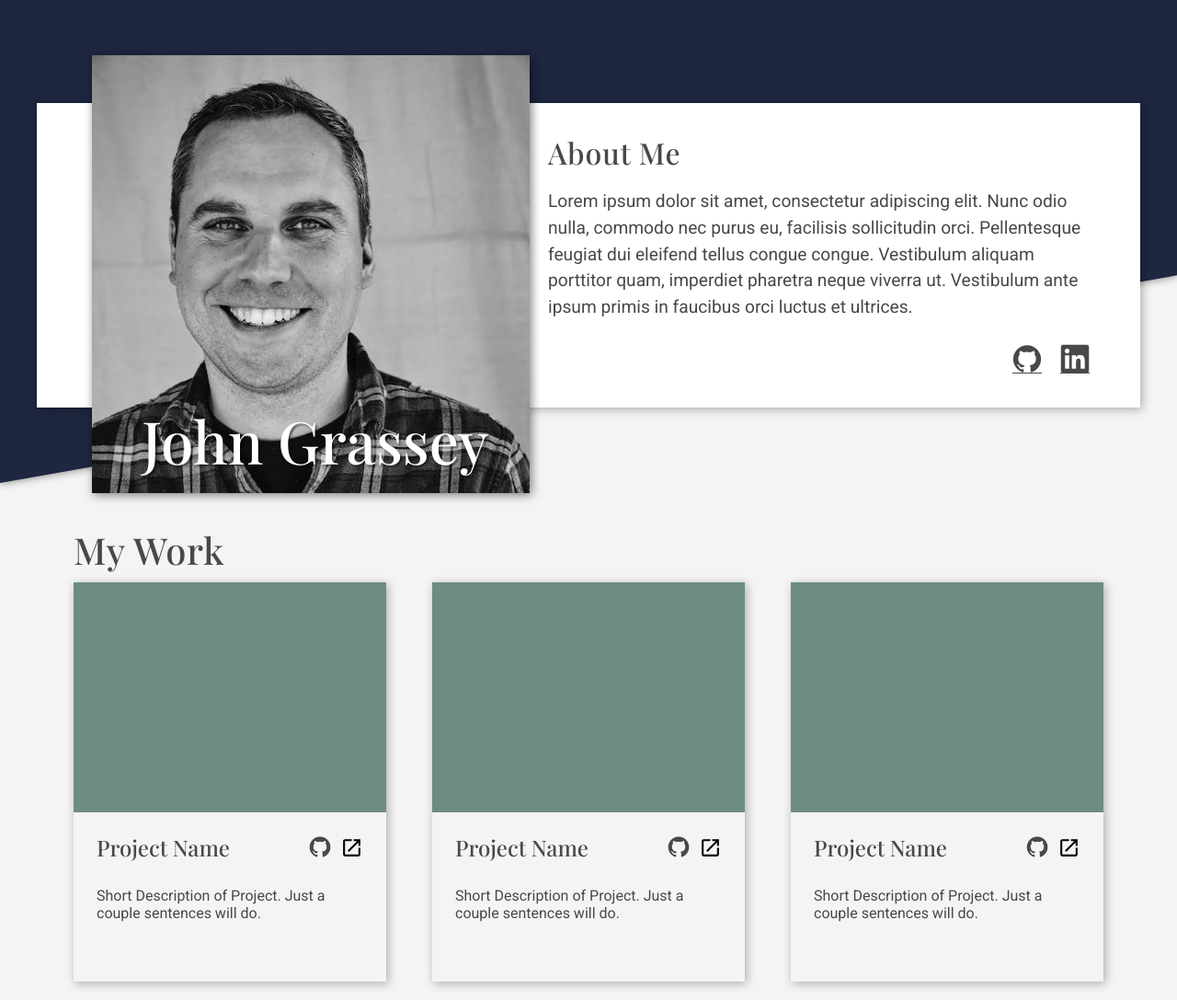
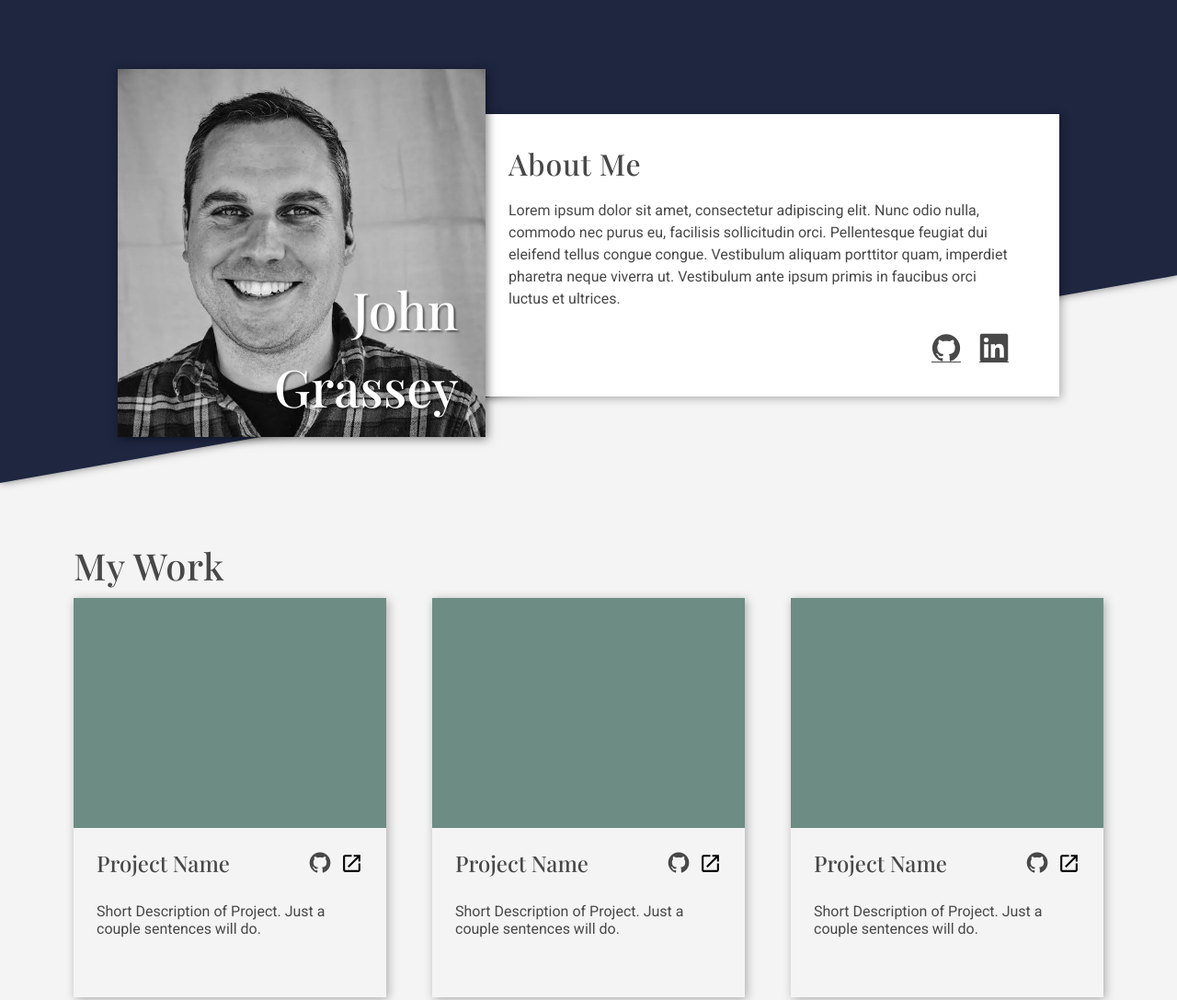
Before and after one commit to johngrassey/portfolio, a plain HTML site: page index.html in a window 1280 px wide. Shown: the top 1087 px of the page at 92% size. Drawn offline with nearby package versions, Linux system fonts and the light colour scheme; a web font is replaced by a local one.

Commit message:
Update Header to Flex
So that everything lined up correctly per the specs

```diff
--- a/index.html
+++ b/index.html
@@ -19,6 +19,8 @@
   </head>
   <body>
     <header>
+      <div class="slope"></div>
+      <div class="contentwrapper">
         <div class="image-container">
           <img
             src="images/head.jpg"
@@ -26,16 +28,14 @@
           />
           <h1>John Grassey</h1>
         </div>
-    </header>
-    <div class="slope"></div>
         <div class="about">
           <h2>About Me</h2>
           <p>
             Lorem ipsum dolor sit amet, consectetur adipiscing elit. Nunc odio
-        nulla, commodo nec purus eu, facilisis sollicitudin orci. Pellentesque
-        feugiat dui eleifend tellus congue congue. Vestibulum aliquam porttitor
-        quam, imperdiet pharetra neque viverra ut. Vestibulum ante ipsum primis
-        in faucibus orci luctus et ultrices.
+            nulla, commodo nec purus eu, facilisis sollicitudin orci.
+            Pellentesque feugiat dui eleifend tellus congue congue. Vestibulum
+            aliquam porttitor quam, imperdiet pharetra neque viverra ut.
+            Vestibulum ante ipsum primis in faucibus orci luctus et ultrices.
           </p>
           <div class="socials">
             <a href="https://github.com/johngrassey"
@@ -46,6 +46,9 @@
             ></a>
           </div>
         </div>
+      </div>
+    </header>
+
     <div class="work">
       <h2>My Work</h2>
       <div class="projectlist">
--- a/style.css
+++ b/style.css
@@ -58,7 +58,7 @@ body {
 HEADER
 */
 
-header {
+.contentwrapper {
   max-width: 1400px;
   margin: auto;
 }
@@ -267,7 +267,7 @@ p.pitch {
 
 /* MEDIA QUERIES */
 
-@media (min-width: 500px) {
+@media (min-width: 550px) {
   /* PROJECT LIST */
 
   .projectlist {
@@ -309,7 +309,7 @@ p.pitch {
   h1 {
     top: 50px;
     right: 45px;
-    font-size: 4rem;
+    font-size: 3.5rem;
     text-align: right;
   }
 
@@ -325,7 +325,7 @@ p.pitch {
   }
 
   .about h2 {
-    font-size: 2rem;
+    font-size: 1.75rem;
   }
 
   .about p {
@@ -344,11 +344,15 @@ p.pitch {
     justify-content: space-between;
     max-width: 1400px;
     margin: auto;
-    padding: 0px 50px;
+    padding: 50px 50px;
+    gap: 50px;
   }
 
   .footertext {
     padding: 0px;
+    display: flex;
+    flex-direction: column;
+    margin: 25px 0px;
   }
 
   footer h2 {
@@ -359,14 +363,8 @@ p.pitch {
     justify-content: start;
   }
 
-  .footertext {
-    display: flex;
-    flex-direction: column;
-    margin: 25px 0px;
-  }
-
   footer img {
-    margin: 50px;
+    margin: 0px;
     max-width: 40%;
     height: auto;
   }
@@ -376,14 +374,23 @@ p.pitch {
   }
 }
 
-@media (min-width: 1000px) {
+@media (min-width: 1024px) {
   /* HEADER */
 
+  .contentwrapper {
+    display: flex;
+    align-items: center;
+    justify-content: center;
+    max-width: 1200px;
+    width: 80%;
+  }
+
   .image-container {
-    position: relative;
-    margin: 35px 0 0 50px;
-    width: 45%;
-    max-width: 700px;
+    min-width: 400px;
+    margin: 75px 0px;
+    padding: 0px;
+    display: flex;
+    align-items: center;
   }
 
   .slope {
@@ -391,22 +398,22 @@ p.pitch {
   }
 
   header img {
+    min-width: 400px;
     max-width: 100%;
   }
 
   h1 {
     position: relative;
-    top: auto;
-    bottom: 110px;
+    right: 250px;
+    top: 100px;
   }
 
   /* ABOUT ME */
 
   .about {
+    position: relative;
     padding: 30px 25px;
-    margin: -550px auto 100px auto;
-    max-width: 1200px;
-    /* max-width: 1100px; */
+    margin: 0px;
   }
 
   .about h2 {
@@ -415,7 +422,7 @@ p.pitch {
   }
 
   .about p {
-    font-size: 1.2rem;
+    font-size: 1rem;
     margin-left: 0px;
   }
 
@@ -428,12 +435,14 @@ p.pitch {
   /* PROJECT LIST */
 
   .work {
-    margin-top: 125px;
+    margin-top: 30px;
   }
+
   .work h2 {
     text-align: left;
-    margin: 100px 80px 5px;
+    margin: 0px 80px 5px;
   }
+
   .projectlist {
     margin: 0px 80px;
   }
@@ -452,6 +461,10 @@ p.pitch {
 
   /* FOOTER */
 
+  .footercontainer {
+    padding: 0px 150px;
+  }
+
   footer img {
     max-width: 30%;
     height: auto;
```
Lines whose indentation alone changed are shown as unchanged.
